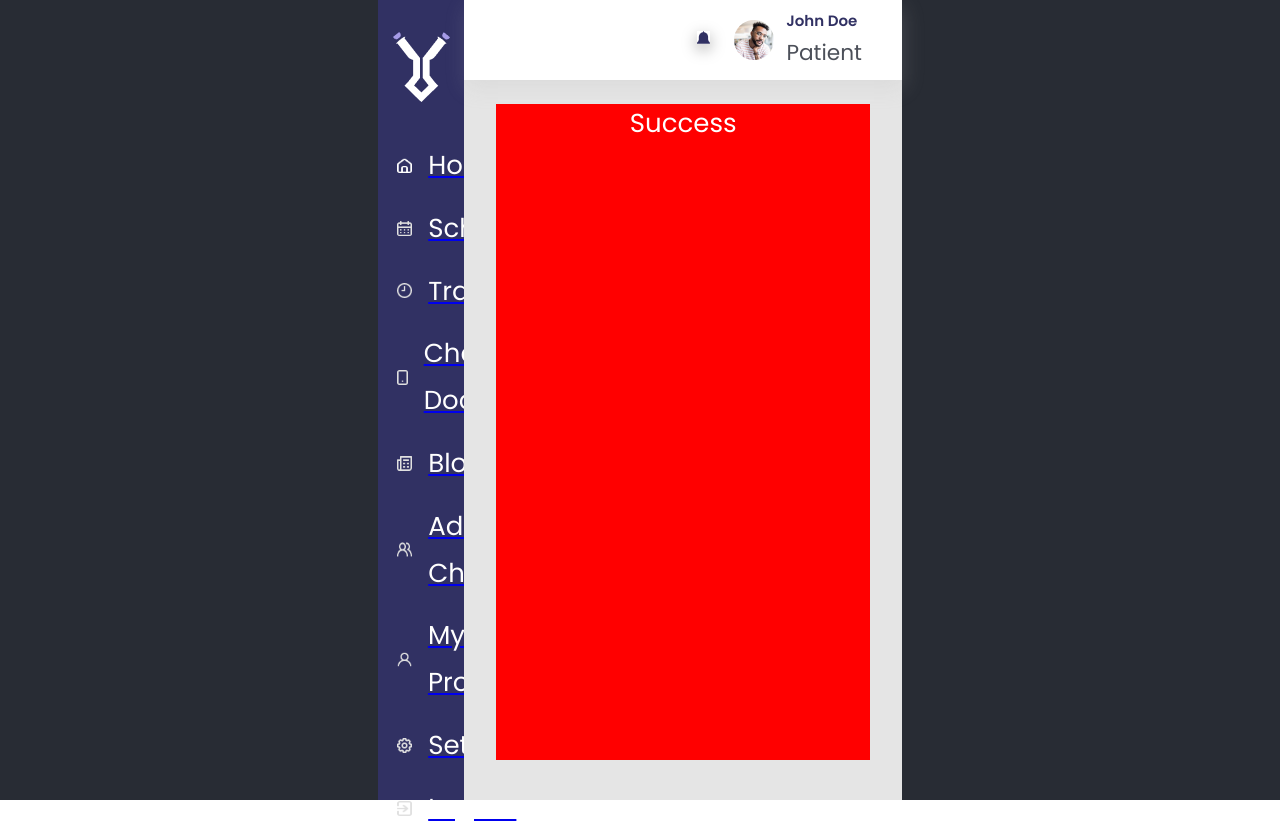
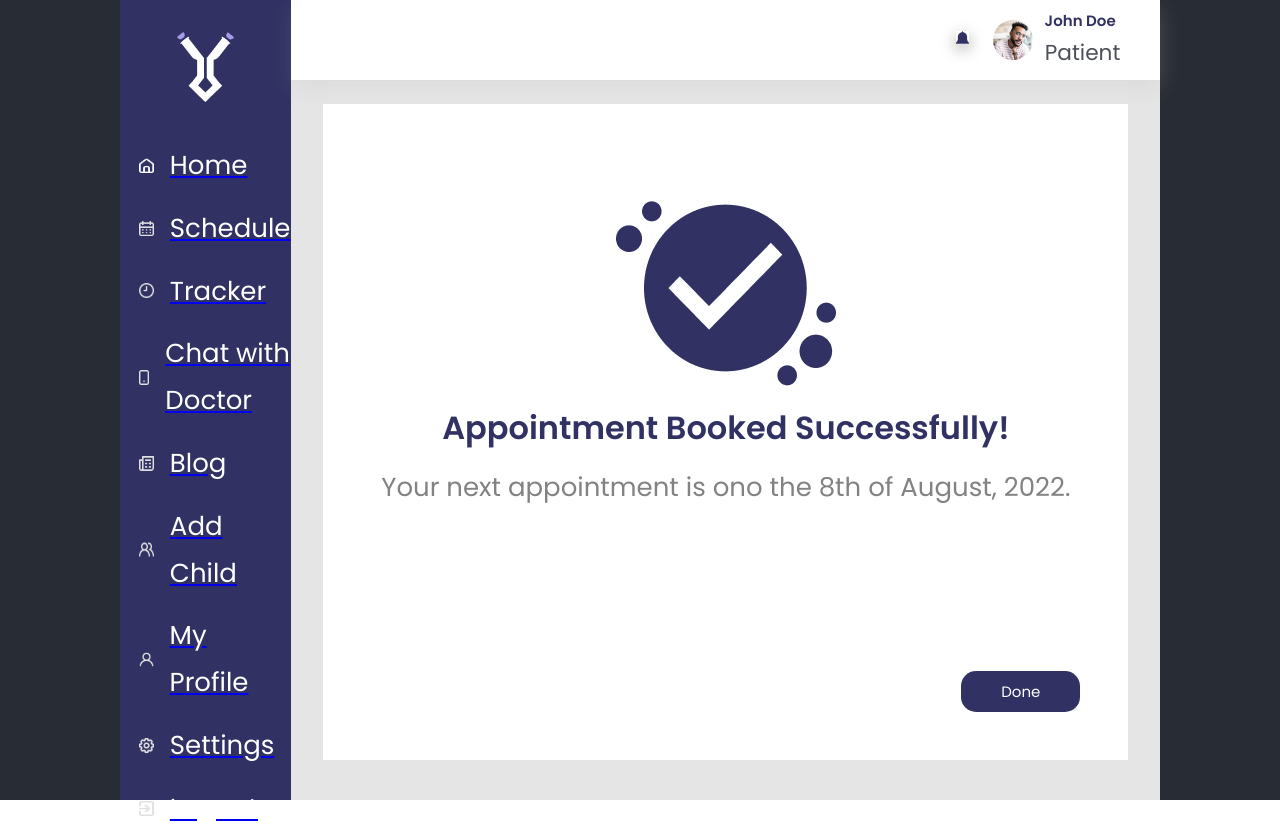
Before and after one commit to BanksMustapha7/antigen, a React (Create React App) app: page /Dashboard/status in a window 1280 px wide. Built offline with nearby package versions, Linux system fonts and the light colour scheme; no server answers.

Commit message:
Success Page

```diff
--- a/src/Pages/Dashboard/Schedule/Sucess/Success.jsx
+++ b/src/Pages/Dashboard/Schedule/Sucess/Success.jsx
@@ -1,7 +1,20 @@
 import React from "react";
 import "./success.css";
+import SuccessImg from "../../../../assets/success.png";
+import { Link } from "react-router-dom";
 function Success() {
-  return <div className="successpage">Success</div>;
+  return (
+    <div className="successpage">
+      <div>
+        <img src={SuccessImg} alt="Success" />
+        <h3>Appointment Booked Successfully!</h3>
+        <h4>Your next appointment is ono the 8th of August, 2022.</h4>
+      </div>
+      <Link to="/dashboard/home">
+        <button>Done</button>
+      </Link>
+    </div>
+  );
 }
 
 export default Success;
--- a/src/Pages/Dashboard/Schedule/Sucess/success.css
+++ b/src/Pages/Dashboard/Schedule/Sucess/success.css
@@ -1,5 +1,52 @@
 .successpage {
+    position: relative;
     width: 100%;
     height: 100%;
-    background-color: red;
+    background-color: #fff;
+    display: grid;
+    place-items: center;
 }
+
+.successpage div {
+    display: grid;
+    place-items: center;
+    gap: 1rem;
+}
+
+.successpage div h3 {
+    font-family: 'Poppins';
+    font-style: normal;
+    font-weight: 700;
+    font-size: 2rem;
+    text-align: center;
+    color: #313163;
+}
+
+.successpage div h4 {
+    color: #828282;
+    font-weight: 400;
+}
+
+.successpage button {
+    height: max-content;
+    width: max-content;
+    position: absolute;
+    bottom: 3rem;
+    right: 3rem;
+
+    background: #313163;
+    border-radius: 15px;
+    font-size: 15px;
+    color: #fff;
+    padding: .55rem 2.5rem;
+}
+
+@media screen and (max-width: 600px) {
+    .successpage {
+        padding: 0 1.5rem;
+    }
+
+    .successpage div {
+        gap: 1.5rem
+    }
+}
--- a/src/Pages/Dashboard/Schedule/appointDetails/Adetails.jsx
+++ b/src/Pages/Dashboard/Schedule/appointDetails/Adetails.jsx
@@ -2,6 +2,7 @@ import React from "react";
 import { Link } from "react-router-dom";
 import "./adetails.css";
 import Edit from "../../../../assets/edit.png";
+
 
 function Adetails() {
   return (
```
Also changed, not shown: src/assets/success.png (added).
